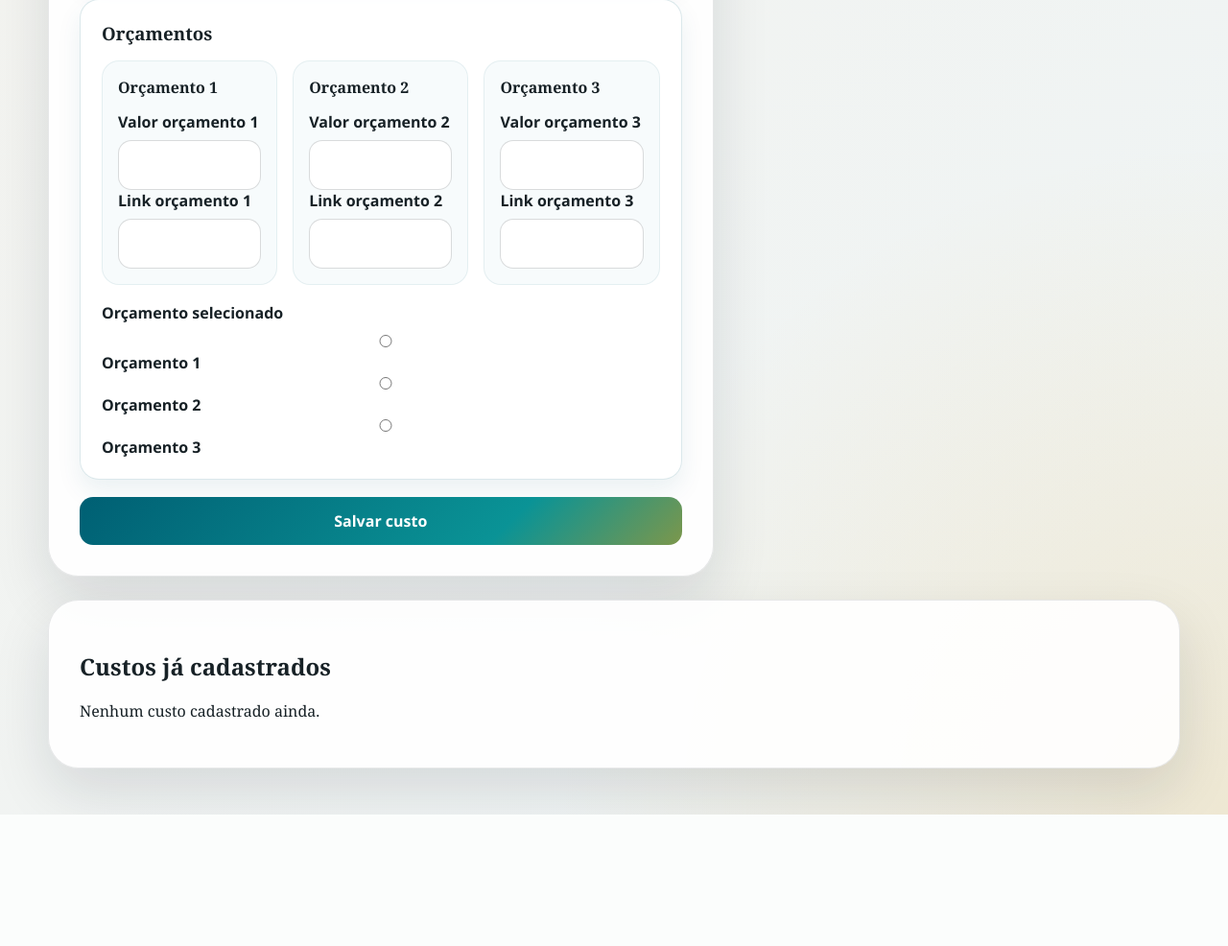
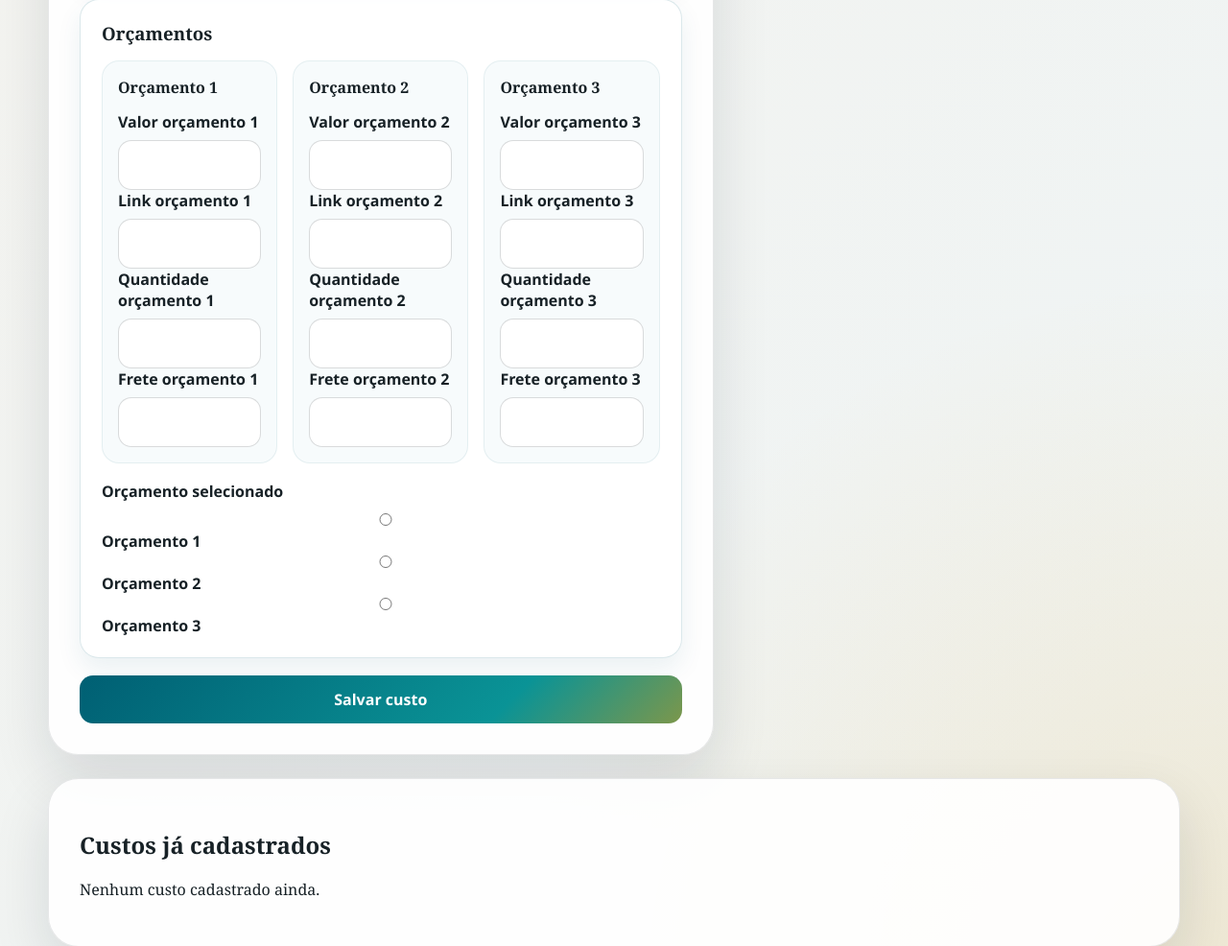
Before and after one commit to fabianopolone123/site_samela_faculdade, a Django app: page /cadastrar-campos/ in a window 1280 px wide. Shown: the part 1301-2287 px from the top of the page at 96% size. Before the commit the page ends 2150 px from the top, so only its background shows below. Run offline with Django 5.2, Linux system fonts and the light colour scheme; a user stored in the database is signed in; data comes from the database, SQL or seed files in the repository.

Commit message:
ajusta categoria a com preço quantidade frete e link

```diff
--- a/accounts/forms.py
+++ b/accounts/forms.py
@@ -132,10 +132,16 @@ class BudgetCostForm(forms.Form):
     )
 
     quote_1_amount = forms.DecimalField(label='Valor orçamento 1', required=False, decimal_places=2, max_digits=12, min_value=0)
+    quote_1_quantity = forms.IntegerField(label='Quantidade orçamento 1', required=False, min_value=1)
+    quote_1_freight = forms.DecimalField(label='Frete orçamento 1', required=False, decimal_places=2, max_digits=12, min_value=0)
     quote_1_link = forms.URLField(label='Link orçamento 1', required=False)
     quote_2_amount = forms.DecimalField(label='Valor orçamento 2', required=False, decimal_places=2, max_digits=12, min_value=0)
+    quote_2_quantity = forms.IntegerField(label='Quantidade orçamento 2', required=False, min_value=1)
+    quote_2_freight = forms.DecimalField(label='Frete orçamento 2', required=False, decimal_places=2, max_digits=12, min_value=0)
     quote_2_link = forms.URLField(label='Link orçamento 2', required=False)
     quote_3_amount = forms.DecimalField(label='Valor orçamento 3', required=False, decimal_places=2, max_digits=12, min_value=0)
+    quote_3_quantity = forms.IntegerField(label='Quantidade orçamento 3', required=False, min_value=1)
+    quote_3_freight = forms.DecimalField(label='Frete orçamento 3', required=False, decimal_places=2, max_digits=12, min_value=0)
     quote_3_link = forms.URLField(label='Link orçamento 3', required=False)
 
     transport_mode = forms.ChoiceField(label='Meio de transporte', choices=TRANSPORT_CHOICES, required=False)
@@ -160,7 +166,10 @@ class BudgetCostForm(forms.Form):
         cleaned_data = super().clean()
         code = cleaned_data.get('section_code')
 
-        if code in {'a', 'b'}:
+        if code == 'a':
+            self._require_fields(cleaned_data, ['title', 'selected_quote'])
+            self._require_quote_fields(cleaned_data, require_quantity=True, require_freight=True)
+        elif code == 'b':
             self._require_fields(cleaned_data, ['title', 'quantity', 'selected_quote'])
             self._require_quote_fields(cleaned_data)
         elif code == 'c':
@@ -186,12 +195,18 @@ class BudgetCostForm(forms.Form):
             if value in [None, '', []]:
                 self.add_error(field_name, 'Este campo é obrigatório para a categoria selecionada.')
 
-    def _require_quote_fields(self, cleaned_data):
+    def _require_quote_fields(self, cleaned_data, require_quantity=False, require_freight=False):
         for quote_number in range(1, 4):
             amount = cleaned_data.get(f'quote_{quote_number}_amount')
+            quantity = cleaned_data.get(f'quote_{quote_number}_quantity')
+            freight = cleaned_data.get(f'quote_{quote_number}_freight')
             link = cleaned_data.get(f'quote_{quote_number}_link')
             if amount in [None, '']:
                 self.add_error(f'quote_{quote_number}_amount', 'Informe o valor deste orçamento.')
+            if require_quantity and quantity in [None, '']:
+                self.add_error(f'quote_{quote_number}_quantity', 'Informe a quantidade deste orçamento.')
+            if require_freight and freight in [None, '']:
+                self.add_error(f'quote_{quote_number}_freight', 'Informe o frete deste orçamento.')
             if link in [None, '']:
                 self.add_error(f'quote_{quote_number}_link', 'Informe o link deste orçamento.')
 
--- a/accounts/views.py
+++ b/accounts/views.py
@@ -106,6 +106,8 @@ def budget_product_create_view(request):
                         entry=entry,
                         quote_number=quote_number,
                         amount=form.cleaned_data[f'quote_{quote_number}_amount'],
+                        quantity=form.cleaned_data.get(f'quote_{quote_number}_quantity'),
+                        freight=form.cleaned_data.get(f'quote_{quote_number}_freight'),
                         link=form.cleaned_data[f'quote_{quote_number}_link'],
                     )
 
--- a/templates/accounts/budget_product_form.html
+++ b/templates/accounts/budget_product_form.html
@@ -99,6 +99,16 @@
                                     {{ form.quote_1_link }}
                                     {% if form.quote_1_link.errors %}<div class="field-errors">{{ form.quote_1_link.errors }}</div>{% endif %}
                                 </div>
+                                <div class="field" data-field-name="quote_1_quantity">
+                                    <label for="{{ form.quote_1_quantity.id_for_label }}">{{ form.quote_1_quantity.label }}</label>
+                                    {{ form.quote_1_quantity }}
+                                    {% if form.quote_1_quantity.errors %}<div class="field-errors">{{ form.quote_1_quantity.errors }}</div>{% endif %}
+                                </div>
+                                <div class="field" data-field-name="quote_1_freight">
+                                    <label for="{{ form.quote_1_freight.id_for_label }}">{{ form.quote_1_freight.label }}</label>
+                                    {{ form.quote_1_freight }}
+                                    {% if form.quote_1_freight.errors %}<div class="field-errors">{{ form.quote_1_freight.errors }}</div>{% endif %}
+                                </div>
                             </div>
                             <div class="quote-card">
                                 <h4>Orçamento 2</h4>
@@ -112,6 +122,16 @@
                                     {{ form.quote_2_link }}
                                     {% if form.quote_2_link.errors %}<div class="field-errors">{{ form.quote_2_link.errors }}</div>{% endif %}
                                 </div>
+                                <div class="field" data-field-name="quote_2_quantity">
+                                    <label for="{{ form.quote_2_quantity.id_for_label }}">{{ form.quote_2_quantity.label }}</label>
+                                    {{ form.quote_2_quantity }}
+                                    {% if form.quote_2_quantity.errors %}<div class="field-errors">{{ form.quote_2_quantity.errors }}</div>{% endif %}
+                                </div>
+                                <div class="field" data-field-name="quote_2_freight">
+                                    <label for="{{ form.quote_2_freight.id_for_label }}">{{ form.quote_2_freight.label }}</label>
+                                    {{ form.quote_2_freight }}
+                                    {% if form.quote_2_freight.errors %}<div class="field-errors">{{ form.quote_2_freight.errors }}</div>{% endif %}
+                                </div>
                             </div>
                             <div class="quote-card">
                                 <h4>Orçamento 3</h4>
@@ -124,6 +144,16 @@
                                     <label for="{{ form.quote_3_link.id_for_label }}">{{ form.quote_3_link.label }}</label>
                                     {{ form.quote_3_link }}
                                     {% if form.quote_3_link.errors %}<div class="field-errors">{{ form.quote_3_link.errors }}</div>{% endif %}
+                                </div>
+                                <div class="field" data-field-name="quote_3_quantity">
+                                    <label for="{{ form.quote_3_quantity.id_for_label }}">{{ form.quote_3_quantity.label }}</label>
+                                    {{ form.quote_3_quantity }}
+                                    {% if form.quote_3_quantity.errors %}<div class="field-errors">{{ form.quote_3_quantity.errors }}</div>{% endif %}
+                                </div>
+                                <div class="field" data-field-name="quote_3_freight">
+                                    <label for="{{ form.quote_3_freight.id_for_label }}">{{ form.quote_3_freight.label }}</label>
+                                    {{ form.quote_3_freight }}
+                                    {% if form.quote_3_freight.errors %}<div class="field-errors">{{ form.quote_3_freight.errors }}</div>{% endif %}
                                 </div>
                             </div>
                         </div>
@@ -251,6 +281,9 @@
                                         <h4>{{ entry.title }}</h4>
                                         {% if entry.details %}<p>{{ entry.details }}</p>{% endif %}
                                         {% if entry.justification %}<p><strong>Justificativa:</strong> {{ entry.justification }}</p>{% endif %}
+                                        {% if entry.section.code == 'a' and entry.selected_quote %}
+                                            <p><strong>Selecionado:</strong> preço R$ {{ entry.selected_quote.amount }}, quantidade {{ entry.selected_quote.quantity }}, frete R$ {{ entry.selected_quote.freight }}</p>
+                                        {% endif %}
                                         <p><strong>Total considerado:</strong> R$ {{ entry.total_considered }}</p>
                                     </article>
                                 {% empty %}
@@ -280,7 +313,9 @@
                                 <ul>
                                     {% for quote in entry.quotes.all %}
                                         <li>
-                                            Orçamento {{ quote.quote_number }}: R$ {{ quote.amount }} -
+                                            Orçamento {{ quote.quote_number }}: R$ {{ quote.amount }}
+                                            {% if quote.quantity %} | quantidade {{ quote.quantity }}{% endif %}
+                                            {% if quote.freight %} | frete R$ {{ quote.freight }}{% endif %} -
                                             <a href="{{ quote.link }}" target="_blank" rel="noreferrer">abrir link</a>
                                             {% if entry.selected_quote_number == quote.quote_number %}<strong> selecionado</strong>{% endif %}
                                         </li>
@@ -307,6 +342,14 @@
             'd.2': ['base', 'daily'],
             'e': ['base', 'scholarship']
         };
+        const categoryFieldVisibility = {
+            'a': ['title', 'selected_quote', 'quote_1_amount', 'quote_1_link', 'quote_1_quantity', 'quote_1_freight', 'quote_2_amount', 'quote_2_link', 'quote_2_quantity', 'quote_2_freight', 'quote_3_amount', 'quote_3_link', 'quote_3_quantity', 'quote_3_freight'],
+            'b': ['title', 'details', 'quantity', 'selected_quote', 'quote_1_amount', 'quote_1_link', 'quote_2_amount', 'quote_2_link', 'quote_3_amount', 'quote_3_link'],
+            'c': ['title', 'justification', 'quantity', 'unit', 'selected_quote', 'quote_1_amount', 'quote_1_link', 'quote_2_amount', 'quote_2_link', 'quote_3_amount', 'quote_3_link'],
+            'd.1': ['title', 'selected_quote', 'quote_1_amount', 'quote_1_link', 'quote_2_amount', 'quote_2_link', 'quote_3_amount', 'quote_3_link', 'transport_mode', 'origin', 'destination', 'purpose', 'people_count', 'period'],
+            'd.2': ['title', 'daily_type', 'location', 'people_count', 'days_count', 'unit_value'],
+            'e': ['title', 'justification', 'quantity', 'scholarship_modality', 'duration_months', 'monthly_value', 'education_level', 'weekly_dedication']
+        };
 
         const hiddenSelect = document.getElementById('id_section_code');
         const groups = Array.from(document.querySelectorAll('[data-section-group]'));
@@ -320,11 +363,17 @@
 
         function applyCategory(category) {
             const activeGroups = categoryMap[category] || [];
+            const visibleFields = categoryFieldVisibility[category] || [];
             groups.forEach((group) => {
                 const enabled = activeGroups.includes(group.dataset.sectionGroup);
                 group.classList.toggle('is-hidden', !enabled);
                 group.classList.toggle('is-enabled', enabled);
                 setFieldsEnabled(group, enabled);
+            });
+
+            document.querySelectorAll('[data-field-name]').forEach((fieldBlock) => {
+                const visible = visibleFields.includes(fieldBlock.dataset.fieldName);
+                fieldBlock.classList.toggle('is-hidden', !visible);
             });
 
             document.querySelectorAll('[data-category-entries]').forEach((block) => {
```
Also changed, not shown: CONTEXTO_PROJETO.md (+5 -0 lines), accounts/models.py (+10 -0 lines), accounts/tests.py (+8 -4 lines), templates/accounts/budget_ready.html (+13 -1 lines), accounts/migrations/0004_quote_quantity_freight.py (added).
